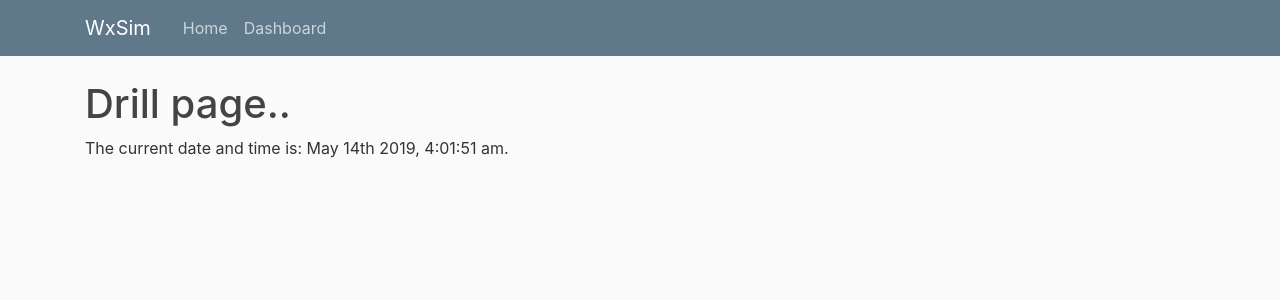
After one commit to darekaze/wxcs, a Flask app: page /drill in a window 1280 px wide. The commit adds this page. Shown: the top 300 px of the page. Run offline with Flask 2, Linux system fonts and the light colour scheme; parts of the project's set-up code (start-up, migrations or seed data) failed here and were passed over; some libraries are stand-ins or nearby versions.

Commit message:
Cleaning templates

```diff
--- a/wxcs/core/routes.py
+++ b/wxcs/core/routes.py
@@ -19,11 +19,11 @@ def starter():
     if form.validate_on_submit():
         # TODO: insert record to userlog table
         flash(f'Drill initialized!! {form.name.data}', 'success')
-        return redirect(url_for('core.temp'))
-    return render_template('starter.jinja', form=form)
+        return redirect(url_for('core.drill'))
+    return render_template('sim/starter.jinja', form=form)
 
 
-@core.route('/temp')
-def temp():
+@core.route('/drill')
+def drill():
     """Temp route."""
-    return render_template('temp.jinja')
+    return render_template('sim/drill.jinja')
--- /dev/null
+++ b/wxcs/templates/header.jinja
@@ -0,0 +1,21 @@
+<header class="site-header">
+  <nav class="navbar navbar-expand-md navbar-dark bg-steel fixed-top">
+    <div class="container">
+      <span class="navbar-brand mr-4">WxSim</span>
+      <button class="navbar-toggler" type="button" data-toggle="collapse" data-target="#navbarToggle" aria-controls="navbarToggle" aria-expanded="false" aria-label="Toggle navigation">
+      <span class="navbar-toggler-icon"></span>
+      </button>
+      <div class="collapse navbar-collapse" id="navbarToggle">
+        <div class="navbar-nav mr-auto">
+          <a class="nav-item nav-link" href="{{ url_for('core.starter') }}">Home</a>
+          <a class="nav-item nav-link" href="{{ url_for('admin.dashboard') }}">Dashboard</a>
+        </div>
+        <div class="navbar-nav">
+          {% if current_user.is_authenticated %}
+            <a class="nav-item nav-link" href="{{ url_for('admin.logout') }}">Logout</a>
+          {% endif %}
+        </div>
+      </div>
+    </div>
+  </nav>
+</header>
--- a/wxcs/templates/layout.jinja
+++ b/wxcs/templates/layout.jinja
@@ -4,32 +4,16 @@
   <meta charset="UTF-8">
   <meta name="viewport" content="width=device-width, initial-scale=1, shrink-to-fit=no">
   <meta http-equiv="X-UA-Compatible" content="ie=edge">
+  <title>{% block page_title %}
+    Weather Case Simulator
+    {% endblock %}
+  </title>
   <link rel="stylesheet" type="text/css" href="{{ url_for('static', filename='bootstrap/bootstrap.min.css') }}">
   <link rel="stylesheet" type="text/css" href="{{ url_for('static', filename='main.css') }}">
-  <title>Weather Case Simulator</title>
+  {% block css %}{% endblock %}
 </head>
 <body>
-  <header class="site-header">
-    <nav class="navbar navbar-expand-md navbar-dark bg-steel fixed-top">
-      <div class="container">
-        <span class="navbar-brand mr-4">WxSim</span>
-        <button class="navbar-toggler" type="button" data-toggle="collapse" data-target="#navbarToggle" aria-controls="navbarToggle" aria-expanded="false" aria-label="Toggle navigation">
-        <span class="navbar-toggler-icon"></span>
-        </button>
-        <div class="collapse navbar-collapse" id="navbarToggle">
-          <div class="navbar-nav mr-auto">
-            <a class="nav-item nav-link" href="{{ url_for('core.starter') }}">Home</a>
-            <a class="nav-item nav-link" href="{{ url_for('admin.dashboard') }}">Dashboard</a>
-          </div>
-          <div class="navbar-nav">
-            {% if current_user.is_authenticated %}
-              <a class="nav-item nav-link" href="{{ url_for('admin.logout') }}">Logout</a>
-            {% endif %}
-          </div>
-        </div>
-      </div>
-    </nav>
-  </header>
+  {% include "header.jinja" %}
   <main role="main" class="container">
     {% with messages=get_flashed_messages(with_categories=true) %}
       {% if messages %}
@@ -46,8 +30,11 @@
     {% block content %}{% endblock %}
   </main>
 
-  <!-- BootstrapJS -->
+  <!-- JS -->
   <script src="{{ url_for('static', filename='bootstrap/jquery-3.4.0.slim.min.js') }}" crossorigin="anonymous"></script>
   <script src="{{ url_for('static', filename='bootstrap/bootstrap.bundle.min.js') }}" crossorigin="anonymous"></script>
+  {{ moment.include_moment(local_js=url_for('static', filename='moment/moment.min.js')) }}
+
+  {% block js %}{% endblock %}
 </body>
 </html>
--- /dev/null
+++ b/wxcs/templates/sim/drill.jinja
@@ -0,0 +1,5 @@
+{% extends "layout.jinja" %}
+{% block content %}
+  <h1>Drill page..</h1>
+  <p>The current date and time is: {{ moment().format('MMMM Do YYYY, h:mm:ss a') }}.</p>
+{% endblock content %}
--- a/wxcs/templates/temp.jinja
+++ /dev/null
@@ -1,4 +0,0 @@
-{% extends "layout.jinja" %}
-{% block content %}
-<h1>TEMP!!</h1>
-{% endblock content %}
```
Also changed, not shown: wxcs/templates/sim/starter.jinja (renamed from wxcs/templates/starter.jinja).
